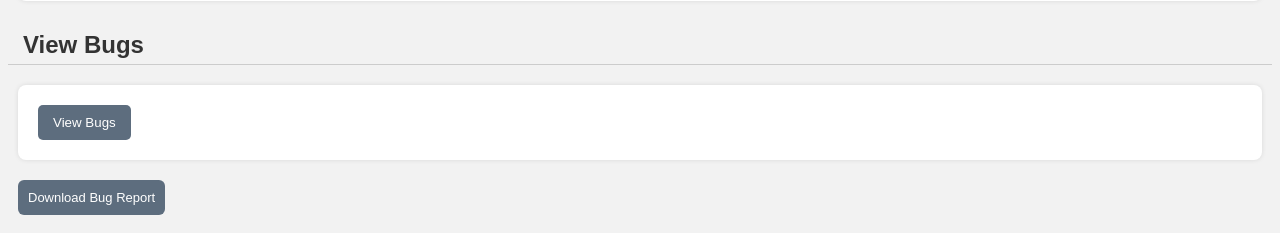
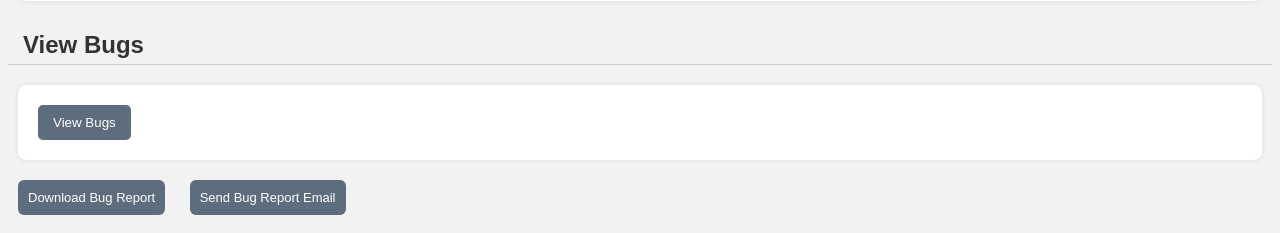
Before and after one commit to naufal-m/TestTool, a Flask app: page / in a window 1280 px wide. Shown: the part 703-936 px from the top of the page. Run offline with Flask 3, Linux system fonts and the light colour scheme.

Commit message:
add send mail python file and called in app.py and added send mail button in index.html

```diff
--- a/app.py
+++ b/app.py
@@ -3,9 +3,22 @@ import pandas as pd
 import os
 import datetime
 
+from send_mail import configure_mail, send_bug_report_email  # Import the email functions
+
+
 app = Flask(__name__)
 
 BUG_REPORT_FILES = 'bug_report.xlsx'
+
+# Configure Flask-Mail settings
+app.config['MAIL_SERVER'] = 'smtp.gmail.com'
+app.config['MAIL_PORT'] = 587
+app.config['MAIL_USE_TLS'] = True
+app.config['MAIL_USERNAME'] = 'your_email@example.com'  # Replace with your email
+app.config['MAIL_PASSWORD'] = 'your_email_password'     # Replace with your email password
+
+# Create a Mail instance by calling the configure_mail function from email_utils
+mail = configure_mail(app)
 
 def load_bug_report():
     if os.path.exists(BUG_REPORT_FILES):
@@ -77,5 +90,21 @@ def download_bug_report():
     return send_file(file_path, as_attachment=True)
 
 
+@app.route('/send_email', methods=['GET'])
+def send_email():
+    # Ensure the 'bug_report.xlsx' file exists in the same directory as 'app.py'
+    file_path = 'bug_report.xlsx'
+
+    # Define the sender and recipient email addresses
+    sender_email = app.config['MAIL_USERNAME']
+    recipients = ['recipient@example.com']  # Replace with the recipient's email address
+
+    try:
+        # Send the email
+        send_bug_report_email(mail, sender_email, recipients, file_path)
+        return "Bug report email sent successfully!"
+    except Exception as e:
+        return f"An error occurred while sending the email: {str(e)}"
+
 if __name__ == "__main__":
     app.run(debug=True)
--- /dev/null
+++ b/static/sendmail.js
@@ -0,0 +1,6 @@
+function sendBugReport() {
+        fetch('/send_email')
+        .then(response => response.text())
+        .then(message => alert(message))
+        .catch(error => console.error('Error:', error));
+    }
--- a/static/styles.css
+++ b/static/styles.css
@@ -72,19 +72,21 @@ body {
 /* Styles for the popup message */
 .popup-message {
     margin: 0;
-    padding: 0;
+    padding 0px;
     font-size: 16px;
-    color: white;
+    color: #333333;
+    padding-bottom: 8px;
 }
 
 /* Styles for the close button */
 .popup-close-button {
     cursor: pointer;
     background-color: #5D6D7E;
-    padding: 8px 16px;
+    padding: 8px 16px 6px;
     border: none;
     border-radius: 4px;
     font-size: 14px;
+    color: #fff;
 }
 
 .popup-close-button:hover {
@@ -108,3 +110,16 @@ body {
 .download-button:hover {
     background-color: #7E8E98;
 }
+
+.send-mail{
+    display: inline-block;
+    padding: 10px 10px;
+    background-color: #5D6D7E;
+    color: #fff;
+    text-decoration: none;
+    border: none;
+    border-radius: 6px;
+    font-size: 13px;
+    cursor: pointer;
+    margin: 10px;
+}
--- a/static/view_table.css
+++ b/static/view_table.css
@@ -27,7 +27,7 @@ table {
             background-color: #f2f2f2;
             font-family: Arial, sans-serif;
             background-color: #5D6D7E;
-            color: white;
+            color: #fff;
             font-size: 14px
         }
 
--- a/templates/index.html
+++ b/templates/index.html
@@ -54,8 +54,11 @@
     <!-- Add the download button for bug_report.xlsx -->
     <a href="{{ url_for('download_bug_report') }}" class="download-button">Download Bug Report</a>
 
+    <button onclick="sendBugReport()" class="send-mail">Send Bug Report Email</button>
+
     <!-- JavaScript to handle popups -->
     <script src="{{ url_for('static', filename='scripts.js') }}"></script>
+    <script src="{{ url_for('static', filename='sendmail.js') }}"></script>
 
 </body>
 </html>
```
Also changed, not shown: send_mail.py (added, +13 -0 lines), 1 other file.
